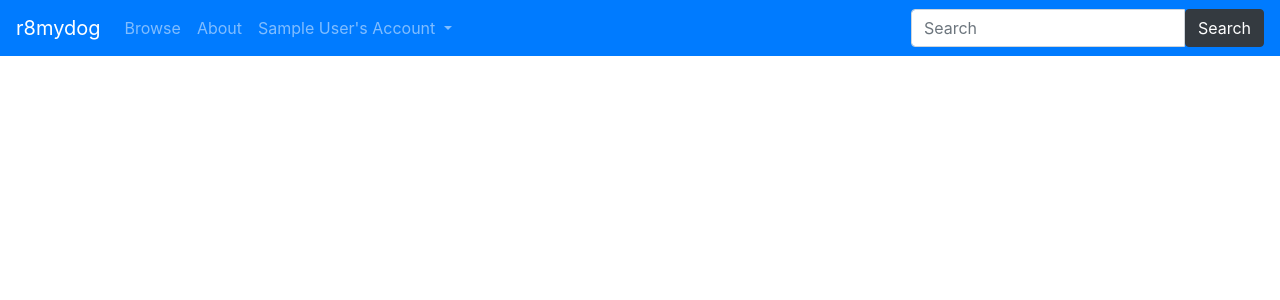
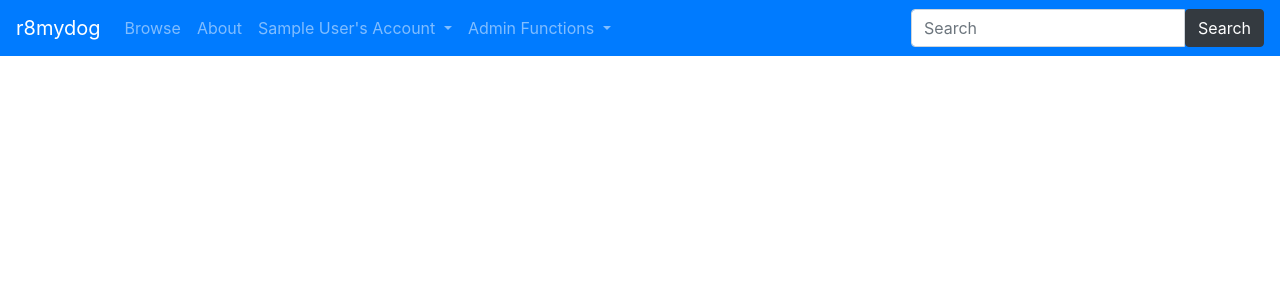
Before and after one commit to msawatzky75/r8mydog, a PHP site: page /about/index.php in a window 1280 px wide. Shown: the top 300 px of the page. Run offline with PHP 8.4, Linux system fonts and the light colour scheme; the visitor is signed in with stand-in values (Sample User, id 1); some libraries are stand-ins or nearby versions.

Commit message:
Added a dropdown only accessable to admins

```diff
--- a/r8mydog/snippet/header.php
+++ b/r8mydog/snippet/header.php
@@ -22,6 +22,19 @@ if ($_SESSION)
 		<button type="submit" class="btn btn-dark">Search</button>
 	</div>
 </form>';
+	if ($_SESSION['admin'])
+	{
+		$links[3] =
+'<li class="nav-item dropdown">
+	<a class="nav-link dropdown-toggle" href="#" id="navbarAccountDropdown" data-toggle="dropdown" aria-haspopup="true" aria-expanded="false">
+		Admin Functions
+	</a>
+	<div class="dropdown-menu" aria-labelledby="navbarAccountDropdown">
+		<a class="dropdown-item" href="/admin?editProfiles">Edit Profiles</a>
+		<a class="dropdown-item" href="/admin?editPosts">Edit Posts</a>
+	</div>
+</li>';
+	}
 }
 else
 {
```
